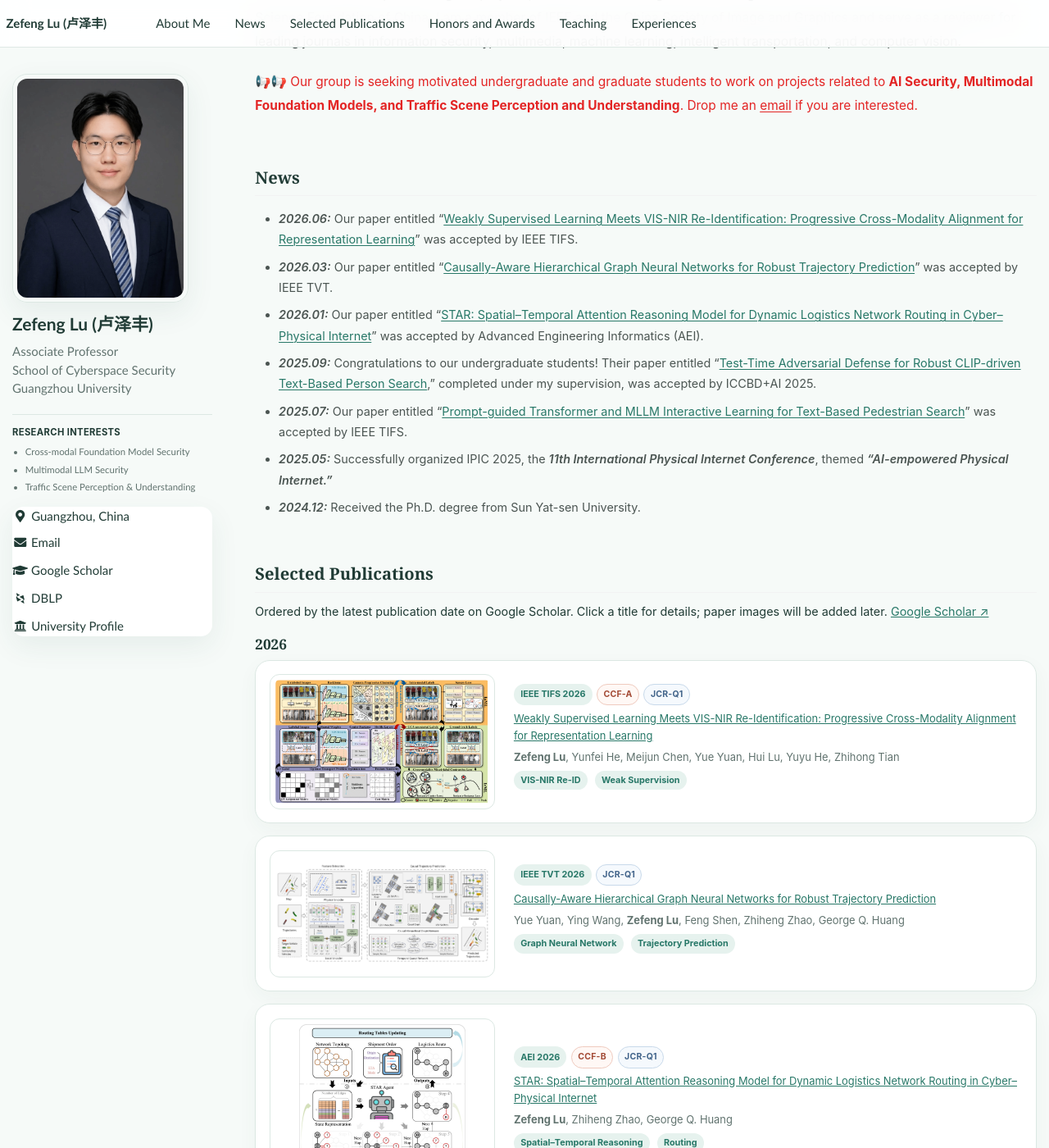
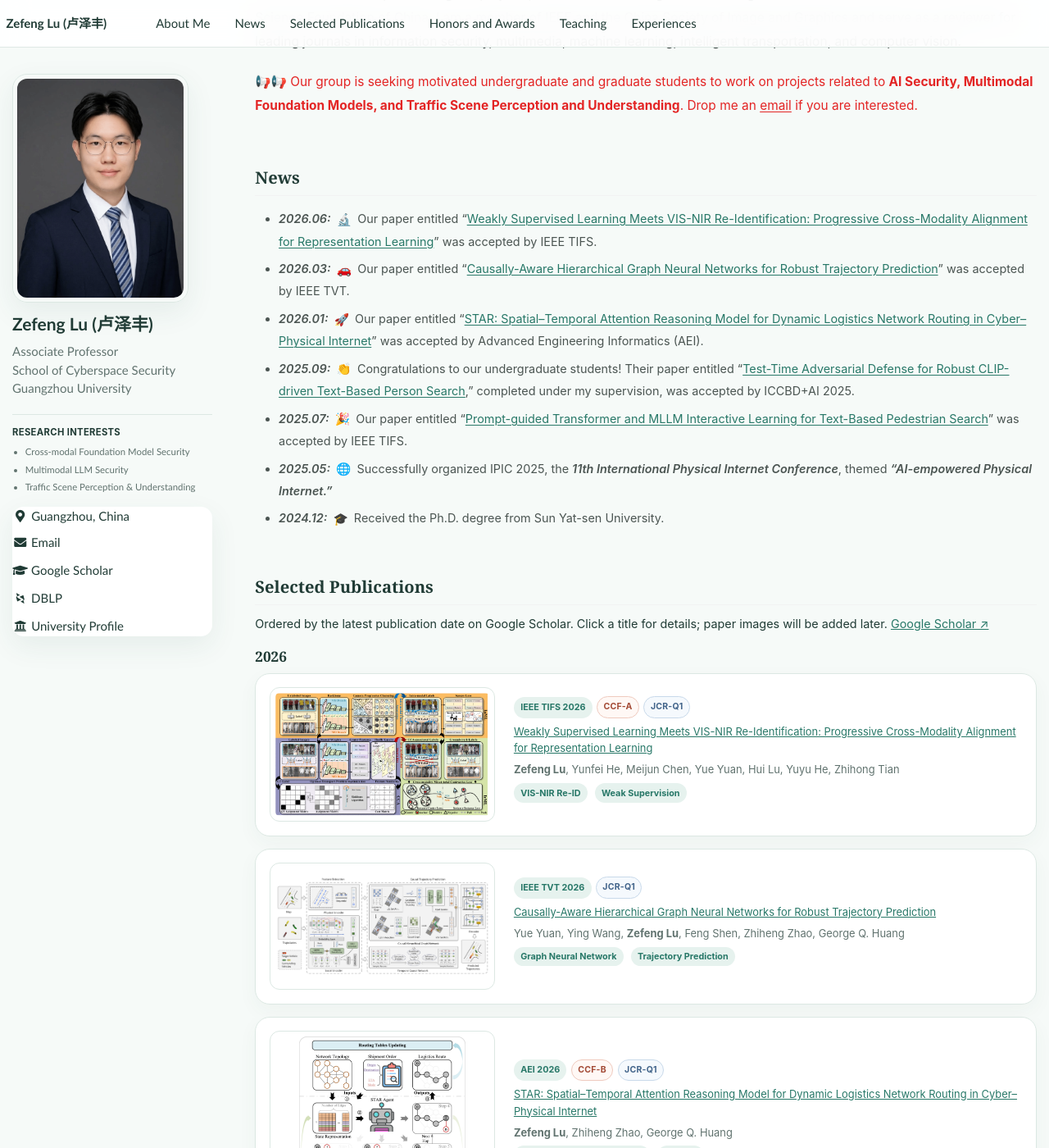
Before and after one commit to ZefengLU-GZHU/zefenglu-gzhu.github.io, a Jekyll site: the page built from _pages/about.md, in a window 1280 px wide and 1400 px high, scrolled down 485 px. Shown: the whole window at 82% size. Built offline with Jekyll 4.4.1, drawn with Linux system fonts in a browser that asks for light colours; some web fonts are replaced; our own code applies the rules of GitHub Pages for plain Markdown files.

Commit message:
Add contextual news emojis

```diff
--- a/_includes/head.html
+++ b/_includes/head.html
@@ -11,7 +11,7 @@
 </script>
 
 <!-- For all browsers -->
-<link rel="stylesheet" href="assets/css/main.css?v=20260727-9">
+<link rel="stylesheet" href="assets/css/main.css?v=20260727-10">
 
 <meta http-equiv="cleartype" content="on">
 <meta name="theme-color" content="#f6faf8">
--- a/_pages/about.md
+++ b/_pages/about.md
@@ -55,13 +55,13 @@ redirect_from:
 
 <div class="news-list" markdown="1">
 
-- *2026.06:* Our paper entitled “[Weakly Supervised Learning Meets VIS-NIR Re-Identification: Progressive Cross-Modality Alignment for Representation Learning](https://ieeexplore.ieee.org/abstract/document/11579411/)” was accepted by IEEE TIFS.
-- *2026.03:* Our paper entitled “[Causally-Aware Hierarchical Graph Neural Networks for Robust Trajectory Prediction](https://ieeexplore.ieee.org/abstract/document/11427364/)” was accepted by IEEE TVT.
-- *2026.01:* Our paper entitled “[STAR: Spatial–Temporal Attention Reasoning Model for Dynamic Logistics Network Routing in Cyber–Physical Internet](https://www.sciencedirect.com/science/article/pii/S1474034625007232)” was accepted by Advanced Engineering Informatics (AEI).
-- *2025.09:* Congratulations to our undergraduate students! Their paper entitled “[Test-Time Adversarial Defense for Robust CLIP-driven Text-Based Person Search](https://scholar.google.com/citations?view_op=view_citation&hl=en&user=wn7Q6h0AAAAJ&sortby=pubdate&citation_for_view=wn7Q6h0AAAAJ:UebtZRa9Y70C),” completed under my supervision, was accepted by ICCBD+AI 2025.
-- ***2025.07:*** Our paper entitled “[Prompt-guided Transformer and MLLM Interactive Learning for Text-Based Pedestrian Search](https://scholar.google.com/citations?view_op=view_citation&hl=en&user=wn7Q6h0AAAAJ&citation_for_view=wn7Q6h0AAAAJ:_FxGoFyzp5QC)” was accepted by IEEE TIFS.
-- ***2025.05:*** Successfully organized IPIC 2025, the ***11th International Physical Internet Conference***, themed ***“AI-empowered Physical Internet.”***
-- ***2024.12:*** Received the Ph.D. degree from Sun Yat-sen University.
+- *2026.06:* <span class="news-emoji" aria-hidden="true">🔬</span> Our paper entitled “[Weakly Supervised Learning Meets VIS-NIR Re-Identification: Progressive Cross-Modality Alignment for Representation Learning](https://ieeexplore.ieee.org/abstract/document/11579411/)” was accepted by IEEE TIFS.
+- *2026.03:* <span class="news-emoji" aria-hidden="true">🚗</span> Our paper entitled “[Causally-Aware Hierarchical Graph Neural Networks for Robust Trajectory Prediction](https://ieeexplore.ieee.org/abstract/document/11427364/)” was accepted by IEEE TVT.
+- *2026.01:* <span class="news-emoji" aria-hidden="true">🚀</span> Our paper entitled “[STAR: Spatial–Temporal Attention Reasoning Model for Dynamic Logistics Network Routing in Cyber–Physical Internet](https://www.sciencedirect.com/science/article/pii/S1474034625007232)” was accepted by Advanced Engineering Informatics (AEI).
+- *2025.09:* <span class="news-emoji" aria-hidden="true">👏</span> Congratulations to our undergraduate students! Their paper entitled “[Test-Time Adversarial Defense for Robust CLIP-driven Text-Based Person Search](https://scholar.google.com/citations?view_op=view_citation&hl=en&user=wn7Q6h0AAAAJ&sortby=pubdate&citation_for_view=wn7Q6h0AAAAJ:UebtZRa9Y70C),” completed under my supervision, was accepted by ICCBD+AI 2025.
+- ***2025.07:*** <span class="news-emoji" aria-hidden="true">🎉</span> Our paper entitled “[Prompt-guided Transformer and MLLM Interactive Learning for Text-Based Pedestrian Search](https://scholar.google.com/citations?view_op=view_citation&hl=en&user=wn7Q6h0AAAAJ&citation_for_view=wn7Q6h0AAAAJ:_FxGoFyzp5QC)” was accepted by IEEE TIFS.
+- ***2025.05:*** <span class="news-emoji" aria-hidden="true">🌐</span> Successfully organized IPIC 2025, the ***11th International Physical Internet Conference***, themed ***“AI-empowered Physical Internet.”***
+- ***2024.12:*** <span class="news-emoji" aria-hidden="true">🎓</span> Received the Ph.D. degree from Sun Yat-sen University.
 
 </div>
 
--- a/assets/css/main.scss
+++ b/assets/css/main.scss
@@ -666,6 +666,16 @@ body.lang-zh .paper-placeholder::after {
   font-weight: 600;
 }
 
+.news-emoji {
+  display: inline-flex;
+  width: 1.5em;
+  justify-content: center;
+  margin: 0 0.08rem;
+  font-size: 1.02em;
+  font-style: normal;
+  vertical-align: -0.05em;
+}
+
 .news-list a {
   text-decoration: underline;
   text-decoration-thickness: 1px;
```
